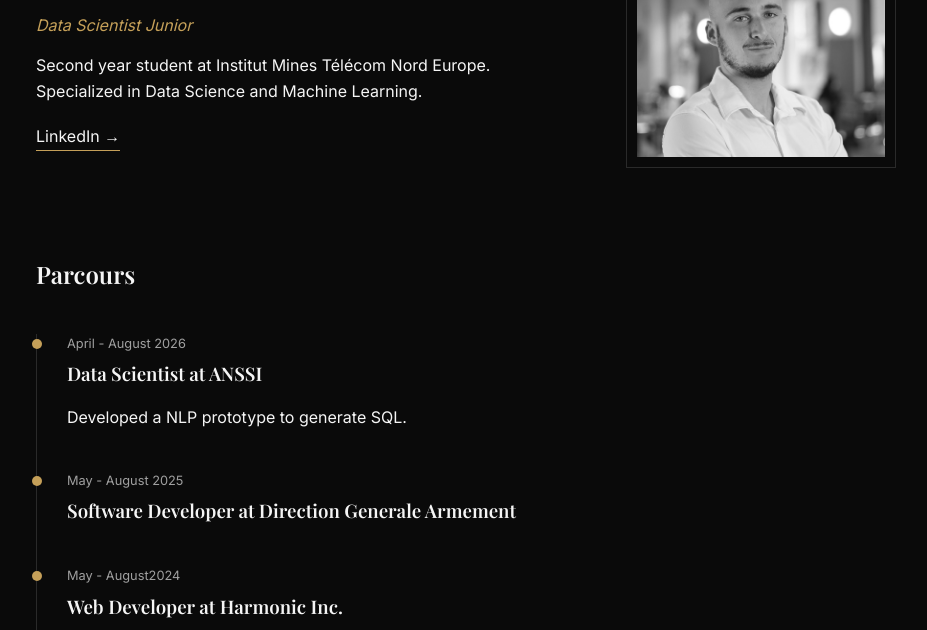
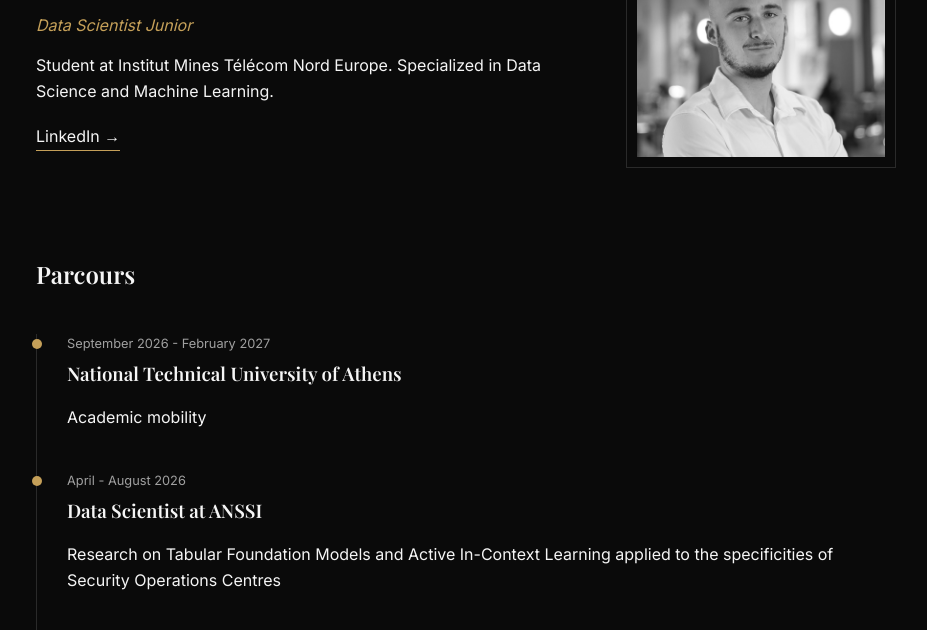
Before and after one commit to 4nthony-7/4nthony-7.github.io, a plain HTML site: page index.html in a window 1280 px wide. Shown: the part 166-796 px from the top of the page, without its empty margins (174-1101 px from the left). Drawn offline with nearby package versions, Linux system fonts and the light colour scheme.

Commit message:
MAJ ANSSI

```diff
--- a/index.html
+++ b/index.html
@@ -23,7 +23,7 @@
                 <h1>Anthony Poher</h1>
                 <p class="subtitle">Data Scientist Junior</p>
                 <p class="description">
-                  Second year student at Institut Mines Télécom Nord Europe.
+                  Student at Institut Mines Télécom Nord Europe.
                   Specialized in Data Science and Machine Learning.
                 </p>
                 <a href="https://linkedin.com/in/poheranthony" target="_blank" class="btn-link">LinkedIn →</a>
@@ -31,16 +31,24 @@
             <div class="hero-image">
                 <img src="assets/picture.jpg" alt="Ma Photo" class="bw-photo">
             </div>
+
         </section>
 
         <section class="timeline-section">
             <h2>Parcours</h2>
             <div class="timeline">
                 <div class="timeline-item">
+                    <div class="date">September 2026 - February 2027</div>
+                    <div class="content">
+                        <h3>National Technical University of Athens</h3>
+                        <p>Academic mobility</p>
+                    </div>
+                </div>
+                <div class="timeline-item">
                     <div class="date">April - August 2026</div>
                     <div class="content">
                         <h3>Data Scientist at ANSSI</h3>
-                        <p>Developed a NLP prototype to generate SQL.</p>
+                        <p>Research on Tabular Foundation Models and Active In-Context Learning applied to the specificities of Security Operations Centres</p>
                     </div>
                 </div>
                 <div class="timeline-item">
@@ -50,7 +58,7 @@
                     </div>
                 </div>
                 <div class="timeline-item">
-                    <div class="date">May - August2024</div>
+                    <div class="date">May - August 2024</div>
                     <div class="content">
                         <h3>Web Developer at Harmonic Inc.</h3>
                     </div>
```
